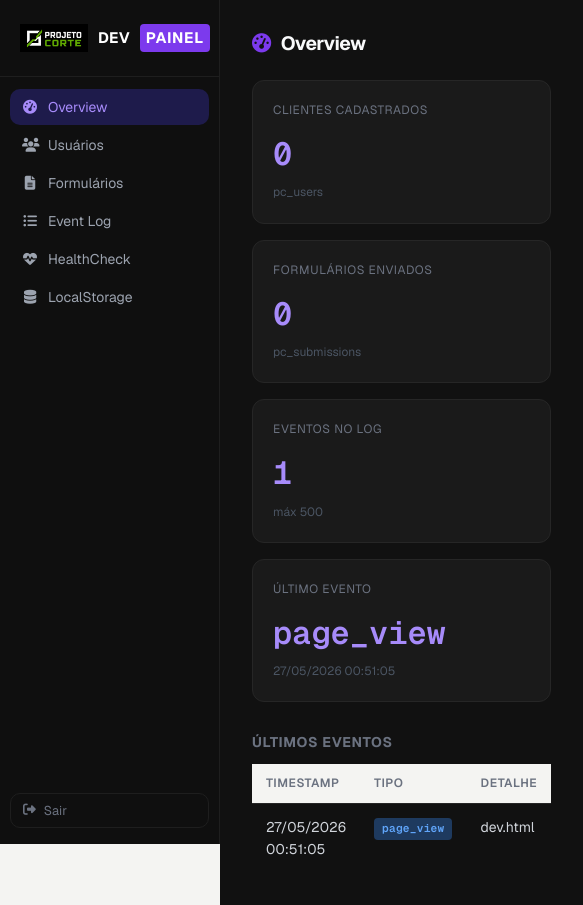
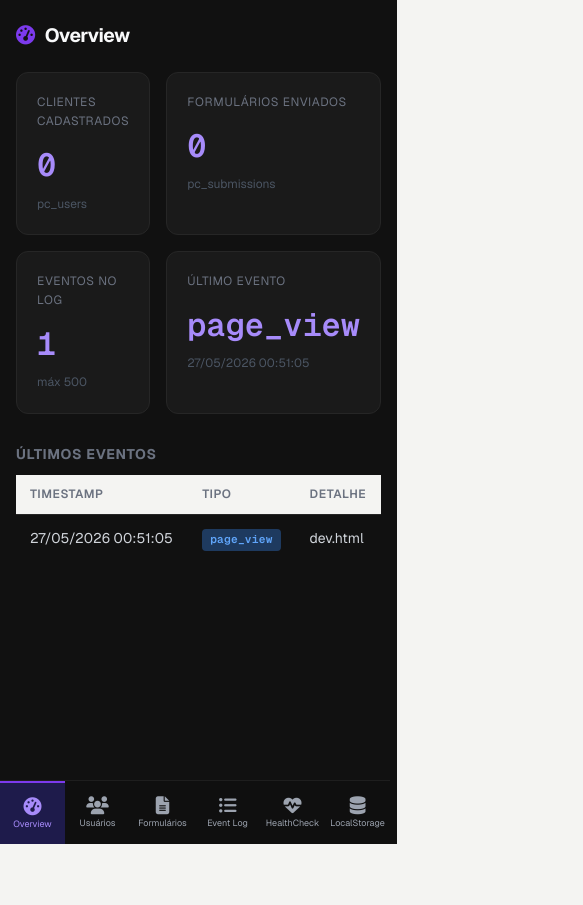
Before and after one commit to Nenkkyou/projeto-corte, a plain HTML site: page dev.html in a window 390 px wide. Shown: the whole page, 583 px wide, since content can reach past the window. After the commit the page ends 844 px from the top, so only its background shows below. Drawn offline with nearby package versions, Linux system fonts and the light colour scheme; sample sign-in values are in the browser's storage.

Commit message:
feat: tornar sidebar do painel DEV responsiva em mobile

```diff
--- a/dev.html
+++ b/dev.html
@@ -38,28 +38,34 @@
         <h2 class="dev-section-title"><i class="fas fa-gauge-high"></i> Overview</h2>
         <div class="dev-stats" id="overviewStats"></div>
         <h3 style="font-size:0.875rem;color:#6b7280;margin:0 0 12px;text-transform:uppercase;letter-spacing:.05em">Últimos Eventos</h3>
+        <div class="dev-table-wrap">
           <table class="dev-table" id="overviewRecentEvents">
             <thead><tr><th>Timestamp</th><th>Tipo</th><th>Detalhe</th></tr></thead>
             <tbody></tbody>
           </table>
+        </div>
       </section>
 
       <!-- Usuários -->
       <section class="dev-section" id="section-users">
         <h2 class="dev-section-title"><i class="fas fa-users"></i> Usuários Cadastrados</h2>
+        <div class="dev-table-wrap">
           <table class="dev-table" id="usersTable">
             <thead><tr><th>Nome</th><th>Email</th><th>Cadastrado em</th></tr></thead>
             <tbody></tbody>
           </table>
+        </div>
       </section>
 
       <!-- Formulários -->
       <section class="dev-section" id="section-submissions">
         <h2 class="dev-section-title"><i class="fas fa-file-lines"></i> Formulários Enviados</h2>
+        <div class="dev-table-wrap">
           <table class="dev-table" id="submissionsTable">
             <thead><tr><th>Data</th><th>Cliente</th><th>Projeto</th><th>Orçamento</th><th></th></tr></thead>
             <tbody></tbody>
           </table>
+        </div>
       </section>
 
       <!-- Event Log -->
@@ -80,10 +86,12 @@
           </select>
           <button class="dev-btn danger" onclick="clearEvents()">Limpar log</button>
         </div>
+        <div class="dev-table-wrap">
           <table class="dev-table" id="eventsTable">
             <thead><tr><th>Timestamp</th><th>Tipo</th><th>Detalhe</th></tr></thead>
             <tbody></tbody>
           </table>
+        </div>
       </section>
 
       <!-- HealthCheck -->
--- a/style.css
+++ b/style.css
@@ -2460,6 +2460,65 @@ table .id { color: var(--muted); font-size: 12px; }
 .ls-val { font-family: var(--font-mono); font-size: 0.75rem; color: #6b7280; flex: 1; word-break: break-all; }
 .ls-actions { display: flex; gap: 6px; }
 .dev-empty { color: #4b5563; font-size: 0.875rem; padding: 24px 0; text-align: center; }
+.dev-table-wrap { overflow-x: auto; -webkit-overflow-scrolling: touch; }
+
+/* DEV sidebar → bottom tab bar em mobile */
+@media (max-width: 1024px) {
+  .dev-sidebar {
+    position: fixed;
+    top: auto;
+    bottom: 0;
+    left: 0;
+    right: 0;
+    width: 100%;
+    height: 64px;
+    min-height: auto;
+    flex-direction: row;
+    padding: 0;
+    border-right: none;
+    border-top: 1px solid #1e1e1e;
+    overflow: visible;
+    z-index: 100;
+  }
+  .dev-sidebar-logo { display: none; }
+  .dev-logout { display: none; }
+  .dev-nav {
+    flex-direction: row;
+    flex: 1;
+    padding: 0;
+    gap: 0;
+    justify-content: space-around;
+    align-items: stretch;
+  }
+  .dev-nav-item {
+    flex-direction: column;
+    gap: 2px;
+    padding: 8px 4px;
+    font-size: 9px;
+    flex: 1;
+    justify-content: center;
+    align-items: center;
+    border-radius: 0;
+    width: auto;
+    text-align: center;
+  }
+  .dev-nav-item i { font-size: 18px; width: auto; }
+  .dev-nav-item.active {
+    background: #1e1b4b;
+    border-top: 2px solid #7c3aed;
+  }
+  .dev-content {
+    margin-left: 0;
+    padding: 24px 16px 80px;
+    min-height: 100vh;
+  }
+}
+
+@media (max-width: 480px) {
+  .dev-stats { grid-template-columns: repeat(2, 1fr); }
+  .health-grid { grid-template-columns: 1fr; }
+  .ls-key { min-width: 100px; }
+}
 
 /* === DEV Login Page === */
 .dev-login-body {
```
Lines whose indentation alone changed are shown as unchanged.
